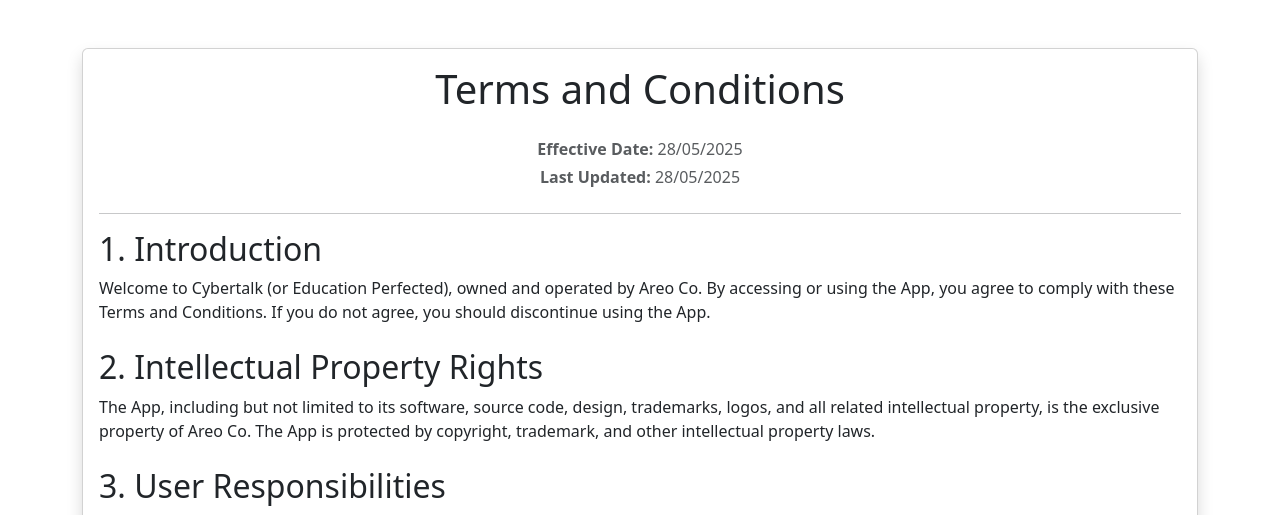
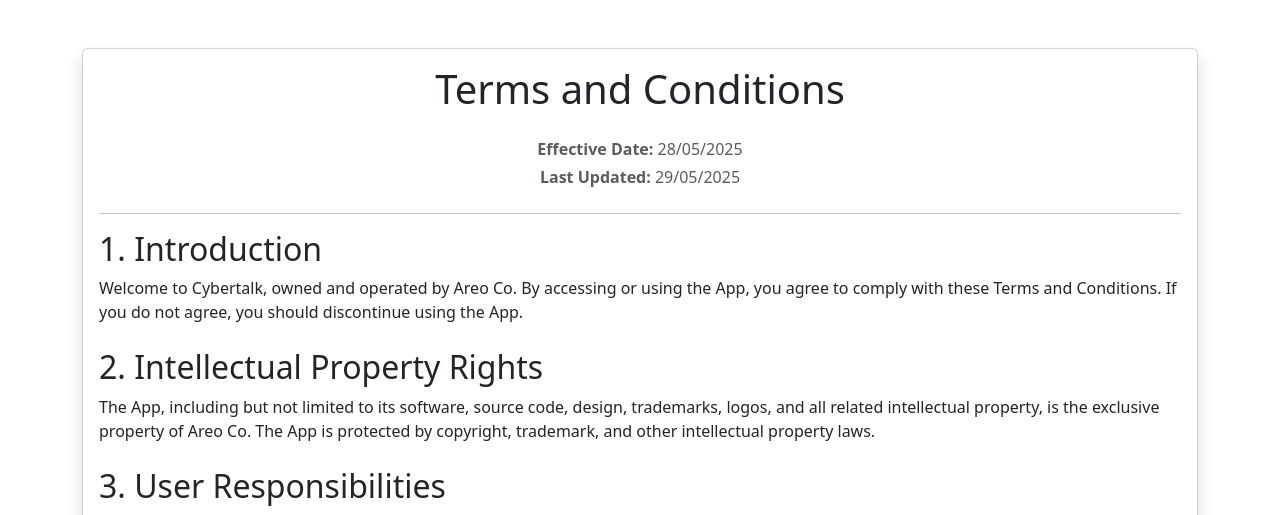
Before and after one commit to AreoCeo/CyberTalk, a Flask app: page /terms in a window 1280 px wide. Shown: the top 515 px of the page. Run offline with Flask 3, Linux system fonts and the light colour scheme; some libraries are stand-ins or nearby versions.

Commit message:
Clean version
Clean version. Removed every instance of Education perfected

```diff
--- a/templates/home1.html
+++ b/templates/home1.html
@@ -1,7 +1,7 @@
 {% extends "layout.html" %}
 
 {% block title %}
-    CyberTalk | Secure Group Chat
+    Secure Group Chat
 {% endblock %}
 
 {% block main %}
--- a/templates/index.html
+++ b/templates/index.html
@@ -1,7 +1,7 @@
 {% extends "layout.html" %}
 
 {% block title %}
-    CyberTalk – Main
+    Main
 {% endblock %}
 
 {% block main %}
--- a/templates/layout.html
+++ b/templates/layout.html
@@ -4,7 +4,7 @@
     <meta charset="utf-8">
     <meta name="viewport" content="initial-scale=1, width=device-width">
     <link href="/static/favicon.ico" rel="icon">
-    <title>Education Perfected | {% block title %} {% endblock %}</title>
+    <title>CyberTalk | {% block title %} {% endblock %}</title>
     <link href="https://cdn.jsdelivr.net/npm/bootstrap@5.3.3/dist/css/bootstrap.min.css" rel="stylesheet">
     <link rel="stylesheet" href="https://cdn.jsdelivr.net/npm/bootstrap-icons/font/bootstrap-icons.css">
     <link id="themeStylesheet" rel="stylesheet" href="/static/styles.css">
--- a/templates/policy.html
+++ b/templates/policy.html
@@ -3,7 +3,7 @@
 <head>
     <meta charset="UTF-8">
     <meta name="viewport" content="width=device-width, initial-scale=1.0">
-    <title>Terms and Conditions | Cybertalk / Education Perfected</title>
+    <title>Terms and Conditions | Cybertalk</title>
     <link href="https://cdn.jsdelivr.net/npm/bootstrap@5.3.3/dist/css/bootstrap.min.css" rel="stylesheet">
 </head>
 <body>
@@ -12,12 +12,12 @@
             <div class="card-body">
                 <h1 class="card-title text-center mb-4">Terms and Conditions</h1>
                 <p class="text-center text-muted mb-1"><strong>Effective Date:</strong> 28/05/2025</p>
-                <p class="text-center text-muted mb-4"><strong>Last Updated:</strong> 28/05/2025</p>
+                <p class="text-center text-muted mb-4"><strong>Last Updated:</strong> 29/05/2025</p>
                 <hr>
                 <section class="mb-4">
                     <h2>1. Introduction</h2>
                     <p>
-                        Welcome to Cybertalk (or Education Perfected), owned and operated by Areo Co. By accessing or using the App, you agree to comply with these Terms and Conditions. If you do not agree, you should discontinue using the App.
+                        Welcome to Cybertalk, owned and operated by Areo Co. By accessing or using the App, you agree to comply with these Terms and Conditions. If you do not agree, you should discontinue using the App.
                     </p>
                 </section>
                 <section class="mb-4">
```
